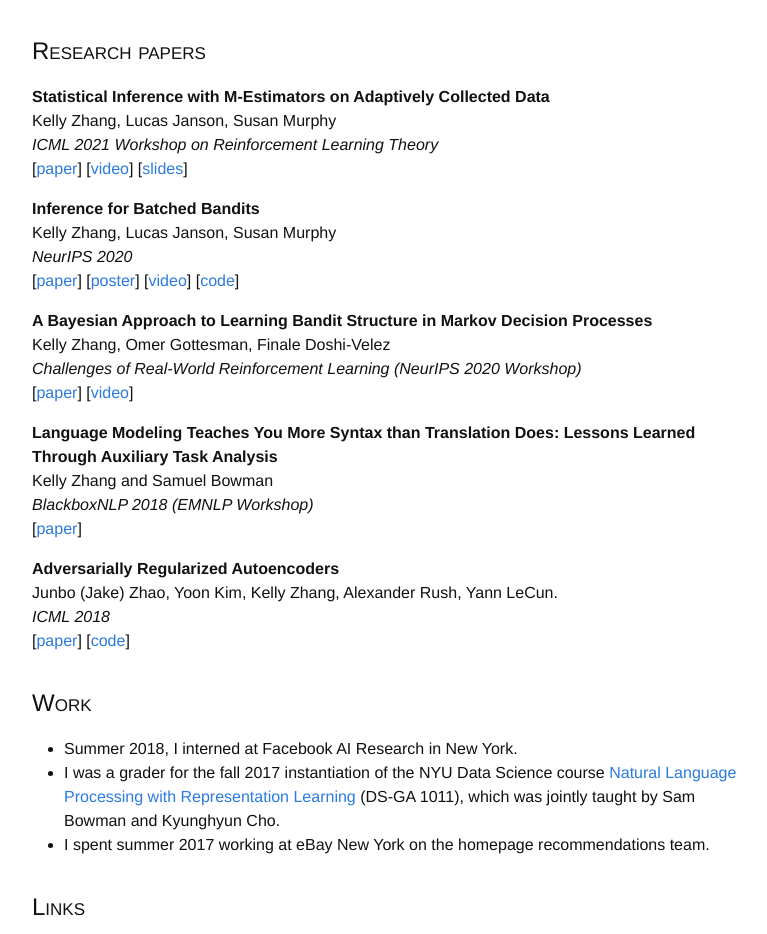
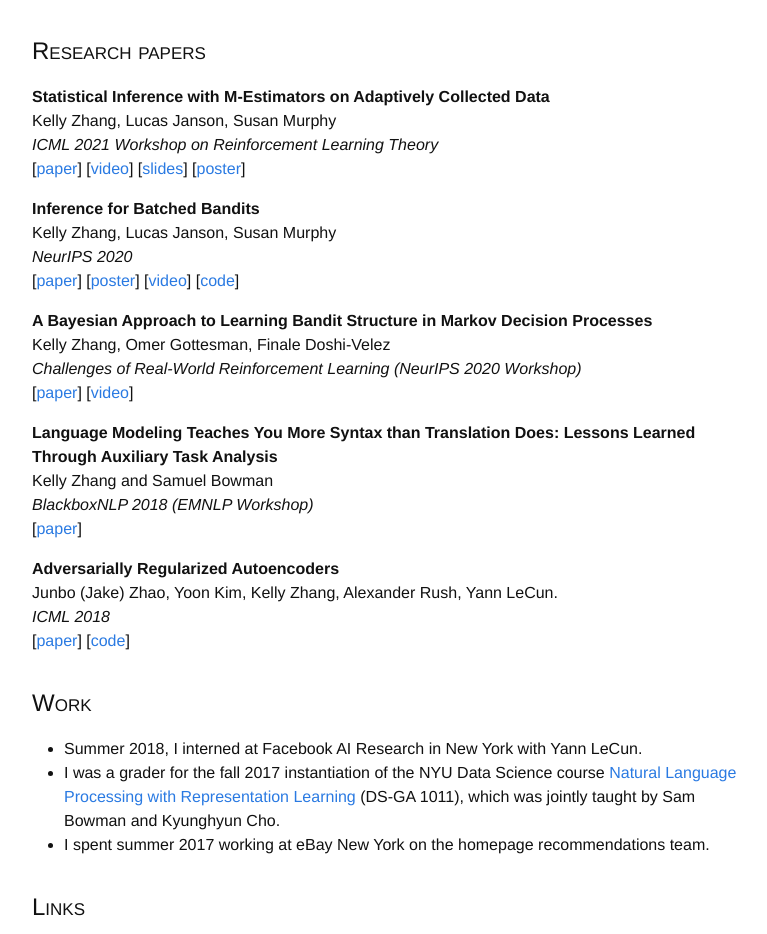
Before and after one commit to kellywzhang/kellywzhang.github.io_old, a Jekyll site: the page built from index.html, in a window 1280 px wide. Shown: the part 1143-2077 px from the top of the page, without its empty margins (248-1015 px from the left). Built offline with Jekyll 4.4.1, drawn with Linux system fonts in a browser that asks for light colours; some of the changed lines change nothing that is shown.

Commit message:
changing link format; adding workshop poster

```diff
--- a/index.html
+++ b/index.html
@@ -12,17 +12,17 @@
             <img src="/assets/brussels.jpg" alt="Jeanneke-Pis", width="35%" height="35%", style="padding-bottom: 30px", hspace="5">
         </center>
         <h2 class="smallcap">about</h2>
-        <p>I'm a PhD student in computer science at Harvard in the <a href="http://people.seas.harvard.edu/~samurphy/lab/overview.html">Statistical Reinforcement Learning Lab</a>.
+        <p>I'm a PhD student in computer science at Harvard in the <a href="http://people.seas.harvard.edu/~samurphy/lab/overview.html" target="_blank" rel="noopener noreferrer">Statistical Reinforcement Learning Lab</a>.
         I'm interested in understanding and addressing the challenges people face when applying reinforcement learning algorithms to real world problems.
         I am currently working on statistical inference methods for adaptively collected data, e.g., data collected using a bandit.
-        I am advised by <a href="http://people.seas.harvard.edu/~samurphy/">Susan Murphy</a> and <a href="http://lucasjanson.fas.harvard.edu/">Lucas Janson</a>.
+        I am advised by <a href="http://people.seas.harvard.edu/~samurphy/" target="_blank" rel="noopener noreferrer">Susan Murphy</a> and <a href="http://lucasjanson.fas.harvard.edu/" target="_blank" rel="noopener noreferrer">Lucas Janson</a>.
         <!---
             I am advised by <a href="http://nlp.seas.harvard.edu/rush.html">Sasha Rush</a> and am a  member of the <a href="http://nlp.seas.harvard.edu/">Natural Language Processing group</a>.
         --->
-        I am fortunate to have received a <a href="https://www.nsfgrfp.org/general_resources/about">NSF Graduate Research Fellowship</a>.</p>
+        I am fortunate to have received a <a href="https://www.nsfgrfp.org/general_resources/about" target="_blank" rel="noopener noreferrer">NSF Graduate Research Fellowship</a>.</p>
 
-        <p>I previously worked on natural language processing problems with <a href="http://nlp.seas.harvard.edu/rush.html">Sasha Rush</a> and was a member of the  <a href="http://nlp.seas.harvard.edu/">Natural Language Processing group</a>.
-        During my undergrad at NYU, I was a member of the <a href="https://wp.nyu.edu/ml2/">Machine Learning for Language Lab (ML²)</a> at <a href="https://wp.nyu.edu/cilvr/">CILVR</a>, and was advised by <a href="https://www.nyu.edu/projects/bowman/">Sam Bowman</a> and <a href="http://yann.lecun.com/">Yann LeCun</a>.</p>
+        <p>I previously worked on natural language processing problems with <a href="http://nlp.seas.harvard.edu/rush.html" target="_blank" rel="noopener noreferrer">Sasha Rush</a> and was a member of the <a href="http://nlp.seas.harvard.edu/" target="_blank" rel="noopener noreferrer">Natural Language Processing group</a>.
+        During my undergrad at NYU, I was a member of the <a href="https://wp.nyu.edu/ml2/" target="_blank" rel="noopener noreferrer">Machine Learning for Language Lab (ML²)</a> at <a href="https://wp.nyu.edu/cilvr/" target="_blank" rel="noopener noreferrer">CILVR</a>, and was advised by <a href="https://www.nyu.edu/projects/bowman/" target="_blank" rel="noopener noreferrer">Sam Bowman</a> and <a href="http://yann.lecun.com/" target="_blank" rel="noopener noreferrer">Yann LeCun</a>.</p>
          </div>
 	</section>
 
@@ -30,15 +30,15 @@
         <h2 class="smallcap">news</h2>
         <ul style="list-style-type:disc">
             <li><b>November 2021:</b> I will give a talk on statistical inference on adaptively collected data at the statistics colloquium at Penn State!!</li>
-            <li><b>November 2021:</b> I will give a talk on Oralytics, a mobile health study for helping users develop oral hygiene behaviors, at the <a href="https://quantdev.ssri.psu.edu/">QuantDev Methodology</a> brownbag seminar at Penn State!!</li>
-            <li><b>October 2021:</b> I will give a talk on statistical inference on adaptively collected data at the <a href="">2021 INFORMS Annual Meeting</a> as a part of the session on Advances in Causal Inference and Reinforcement Learning!!</li>
+            <li><b>November 2021:</b> I will give a talk on Oralytics, a mobile health study for helping users develop oral hygiene behaviors, at the <a href="https://quantdev.ssri.psu.edu/" target="_blank" rel="noopener noreferrer">QuantDev Methodology</a> brownbag seminar at Penn State!!</li>
+            <li><b>October 2021:</b> I will give a talk on statistical inference on adaptively collected data at the <a href="http://meetings2.informs.org/wordpress/anaheim2021/" target="_blank" rel="noopener noreferrer">2021 INFORMS Annual Meeting</a> as a part of the session on Advances in Causal Inference and Reinforcement Learning!!</li>
             <!---<li><b>July 2021:</b> I will present our work on Statistical Inference with M-Estimators on Adaptively Collected Data at the <a href="https://www.wc2020.org/">Bernoulli-IMS 10th World Congress in Probability and Statistics</a>.</li>--->
             <li><b>June 2021:</b> I'm giving a talk at the London School of Hygiene and Tropical Medicine as a part of the Health Data Science Seminar Series.
-            <li><b>April 2021:</b> I'm exited to have been invited to present at the <a href="https://www.mrc-bsu.cam.ac.uk">Medical Research Council (MRC) Biostatistics Unit (BSU)</a> seminar at Cambridge University.
-            <li><b>Spring 2021:</b> I will be a teaching assistant for Susan Murphy's class on <a href="http://people.seas.harvard.edu/~samurphy/teaching/stat234spring2021/syllabus.htm">Sequential Decision Making</a>.
-            <li><b>Jan 2021:</b> I assisted Walter Dempsey in a practical workshop on <a href="https://ai4healthschool.org/practical-sessions/">Online Learning and Experimentation Algorithms in Mobile Health</a> at <a href="https://ai4healthschool.org">The 2021 AI4Health Winter School</a>.</li>
-            <li><b>Dec 2020:</b> I am co-organizing the <a href="https://sites.google.com/view/ml4mobilehealth-neurips-2020/home">Machine Learning for Mobile Health Workshop</a> at NeurIPS 2020.</li>
-            <li><b>August 2020:</b> I presented our work on Inference for Batched Bandits at the <a href="https://www.worldsymposium2020.org/">Bernoulli World One Symposium</a>.</li>
+            <li><b>April 2021:</b> I'm exited to have been invited to present at the <a href="https://www.mrc-bsu.cam.ac.uk" target="_blank" rel="noopener noreferrer">Medical Research Council (MRC) Biostatistics Unit (BSU)</a> seminar at Cambridge University.
+            <li><b>Spring 2021:</b> I will be a teaching assistant for Susan Murphy's class on <a href="http://people.seas.harvard.edu/~samurphy/teaching/stat234spring2021/syllabus.htm" target="_blank" rel="noopener noreferrer">Sequential Decision Making</a>.
+            <li><b>Jan 2021:</b> I assisted Walter Dempsey in a practical workshop on <a href="https://ai4healthschool.org/practical-sessions/" target="_blank" rel="noopener noreferrer">Online Learning and Experimentation Algorithms in Mobile Health</a> at <a href="https://ai4healthschool.org" target="_blank" rel="noopener noreferrer">The 2021 AI4Health Winter School</a>.</li>
+            <li><b>Dec 2020:</b> I am co-organizing the <a href="https://sites.google.com/view/ml4mobilehealth-neurips-2020/home" target="_blank" rel="noopener noreferrer">Machine Learning for Mobile Health Workshop</a> at NeurIPS 2020.</li>
+            <li><b>August 2020:</b> I presented our work on Inference for Batched Bandits at the <a href="https://www.worldsymposium2020.org/" target="_blank" rel="noopener noreferrer">Bernoulli World One Symposium</a>.</li>
         </ul>
 	</section>
 
@@ -48,29 +48,29 @@
         <p><b>Statistical Inference with M-Estimators on Adaptively Collected Data</b><br />
         Kelly Zhang, Lucas Janson, Susan Murphy<br />
         <i>ICML 2021 Workshop on Reinforcement Learning Theory</i><br />
-        [<a href="https://arxiv.org/abs/2104.14074">paper</a>] [<a href="https://www.youtube.com/watch?v=jflR7KOrqNA&t=2s">video</a>] [<a href="/assets/Cambridge_BSU3.pdf" download>slides</a>]</p>
+        [<a href="https://arxiv.org/abs/2104.14074" target="_blank" rel="noopener noreferrer">paper</a>] [<a href="https://www.youtube.com/watch?v=jflR7KOrqNA&t=2s" target="_blank" rel="noopener noreferrer">video</a>] [<a href="/assets/Cambridge_BSU3.pdf" download>slides</a>] [<a href="/assets/ICML_workshop_2021_poster.pdf" download>poster</a>]</p>
 
         <p><b>Inference for Batched Bandits</b><br />
         Kelly Zhang, Lucas Janson, Susan Murphy<br />
         <i>NeurIPS 2020</i><br />
-        [<a href="https://arxiv.org/abs/2002.03217">paper</a>] [<a href="/assets/neurips_2020_poster.pdf" download>poster</a>] [<a href="https://www.youtube.com/watch?v=iLJ1hC5k-IQ">video</a>] [<a href="https://github.com/kellywzhang/inference_batched_bandits">code</a>]</p>
+        [<a href="https://arxiv.org/abs/2002.03217" target="_blank" rel="noopener noreferrer">paper</a>] [<a href="/assets/neurips_2020_poster.pdf" download>poster</a>] [<a href="https://www.youtube.com/watch?v=iLJ1hC5k-IQ" target="_blank" rel="noopener noreferrer">video</a>] [<a href="https://github.com/kellywzhang/inference_batched_bandits" target="_blank" rel="noopener noreferrer">code</a>]</p>
         <!--[<a href="https://arxiv.org/abs/2002.03217">paper</a>] [<a href="/assets/neurips_2020_poster.pdf" download>poster</a>] [<a href="https://drive.google.com/file/d/10EkwIWubBdke5BK2uefza4beI6m6qMon/view?usp=sharing">video</a>] [<a href="https://github.com/kellywzhang/inference_batched_bandits">code</a>]</p>-->
 
         <p><b>A Bayesian Approach to Learning Bandit Structure in Markov Decision Processes</b><br />
         Kelly Zhang, Omer Gottesman, Finale Doshi-Velez<br />
         <i>Challenges of Real-World Reinforcement Learning (NeurIPS 2020 Workshop)</i><br />
-        [<a href="https://drive.google.com/file/d/1DvB9vOnG6VerXLmEIWci4rNGent04g37/view">paper</a>] [<a href="https://drive.google.com/file/d/1jNm7FbuAdqFqj2b8MCzhHYmPMMfHARpb/view">video</a>]</p>
+        [<a href="https://drive.google.com/file/d/1DvB9vOnG6VerXLmEIWci4rNGent04g37/view" target="_blank" rel="noopener noreferrer">paper</a>] [<a href="https://www.youtube.com/watch?v=qwslWkKrCRU" target="_blank" rel="noopener noreferrer">video</a>]</p>
         </p>
 
         <p><b>Language Modeling Teaches You More Syntax than Translation Does: Lessons Learned Through Auxiliary Task Analysis</b><br />
         Kelly Zhang and Samuel Bowman<br />
         <i>BlackboxNLP 2018 (EMNLP Workshop)</i><br />
-        [<a href="http://arxiv.org/abs/1809.10040">paper</a>]</p>
+        [<a href="http://arxiv.org/abs/1809.10040" target="_blank" rel="noopener noreferrer">paper</a>]</p>
 
         <p><b>Adversarially Regularized Autoencoders</b><br />
         Junbo (Jake) Zhao, Yoon Kim, Kelly Zhang, Alexander Rush, Yann LeCun.<br />
         <i>ICML 2018</i><br />
-        [<a href="http://proceedings.mlr.press/v80/zhao18b.html">paper</a>] [<a href="https://github.com/jakezhaojb/ARAE">code</a>]</p>
+        [<a href="http://proceedings.mlr.press/v80/zhao18b.html" target="_blank" rel="noopener noreferrer">paper</a>] [<a href="https://github.com/jakezhaojb/ARAE" target="_blank" rel="noopener noreferrer">code</a>]</p>
 
 	</section>
 
@@ -107,8 +107,8 @@
     <section>
         <h2 class="smallcap">work</h2>
         <ul style="list-style-type:disc">
-            <li>Summer 2018, I interned at Facebook AI Research in New York.</li>
-            <li>I was a grader for the fall 2017 instantiation of the NYU Data Science course <a href="https://docs.google.com/document/d/1SIPSt4aeB3Lys9ztCp47Y4v68R6Awt8NBTlCObp2njg/edit#heading=h.ga92jtl8vlih">Natural Language Processing with Representation Learning</a> (DS-GA 1011), which was jointly taught by Sam Bowman and Kyunghyun Cho.</li>
+            <li>Summer 2018, I interned at Facebook AI Research in New York with Yann LeCun.</li>
+            <li>I was a grader for the fall 2017 instantiation of the NYU Data Science course <a href="https://docs.google.com/document/d/1SIPSt4aeB3Lys9ztCp47Y4v68R6Awt8NBTlCObp2njg/edit#heading=h.ga92jtl8vlih" target="_blank" rel="noopener noreferrer">Natural Language Processing with Representation Learning</a> (DS-GA 1011), which was jointly taught by Sam Bowman and Kyunghyun Cho.</li>
             <li>I spent summer 2017 working at eBay New York on the homepage recommendations team.</li>
         </ul>
     </section>
@@ -140,7 +140,7 @@
         <h2 class="smallcap">Links</h2>
 	    <ul style="list-style-type:disc">
             <li>Contact: kellywzhang [at] seas [dot] harvard [dot] edu</li>
-            <li>Github: <a href="https://github.com/kellywzhang">https://github.com/kellywzhang</a></li>
+            <li>Github: <a href="https://github.com/kellywzhang" target="_blank" rel="noopener noreferrer">https://github.com/kellywzhang</a></li>
         </ul>
     </section>
 
@@ -155,4 +155,4 @@
 
 </div>
 
-<center><font size="2">This site is <a href="https://github.com/syaning/slim">slim</a>.</font></center>
+<center><font size="2">This site is <a href="https://github.com/syaning/slim" target="_blank" rel="noopener noreferrer">slim</a>.</font></center>
```
Also changed, not shown: Gemfile.lock, 4 other files.
